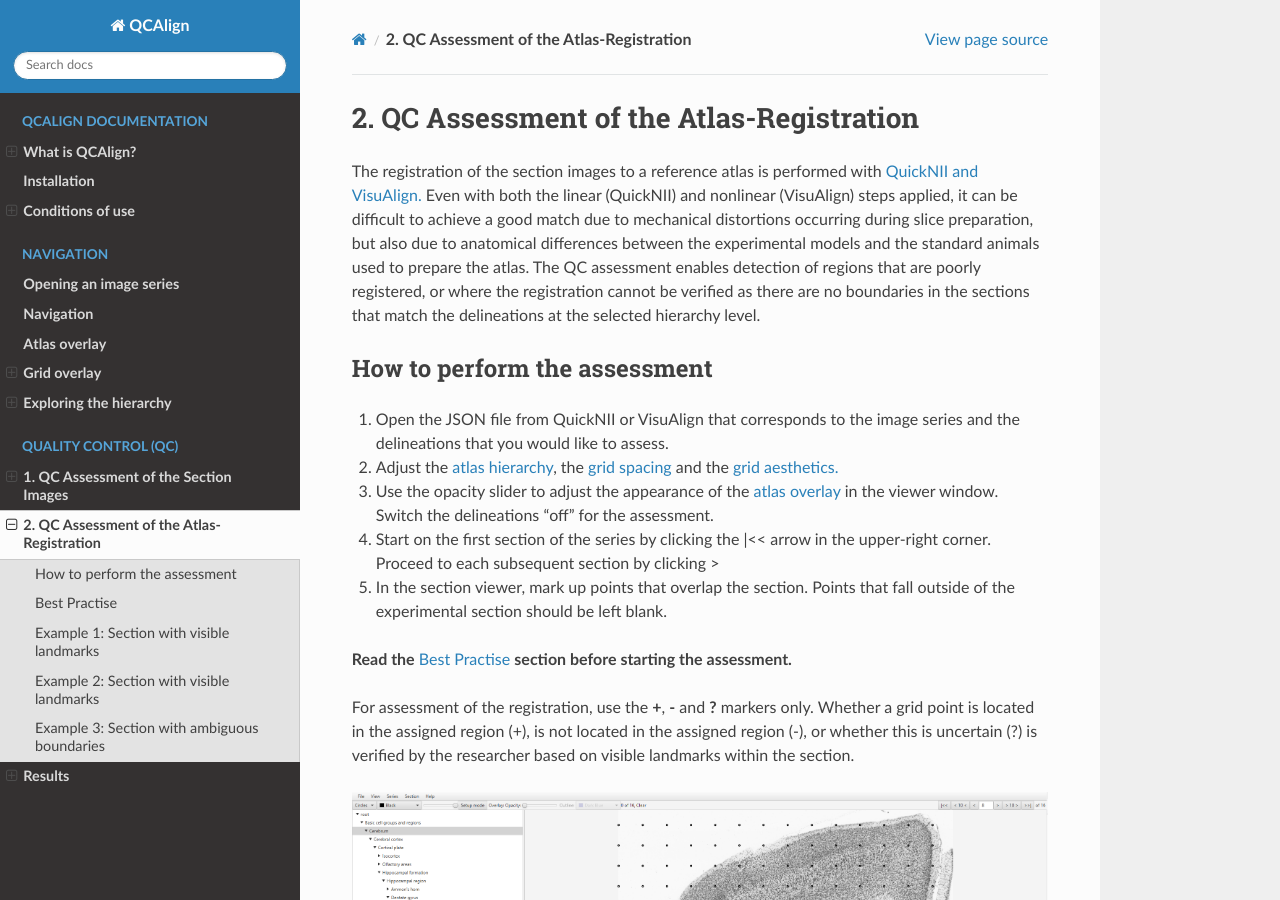
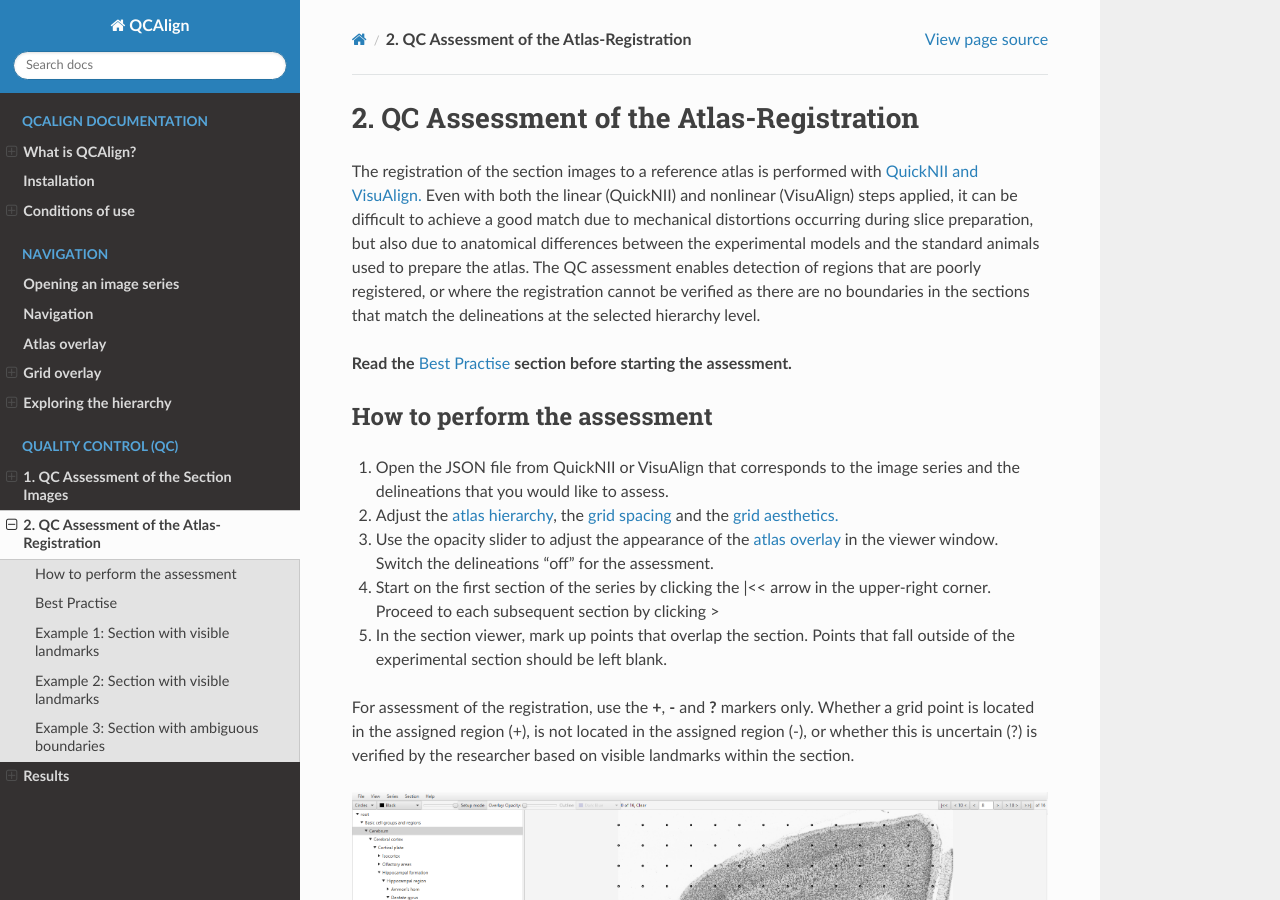
Before and after one commit to Neural-Systems-at-UIO/QCAlign, a Sphinx documentation site: the page built from docs/QCatlasmaps.rst, in a window 1280 px wide and 900 px high. Built offline with Sphinx 7.4.7 and the Read the Docs theme 2.0.0, drawn with Linux system fonts in a browser that asks for light colours; part of the change alters nothing that is shown.

```diff
--- a/docs/QCatlasmaps.rst
+++ b/docs/QCatlasmaps.rst
@@ -2,6 +2,8 @@
 =========================================================
 
 The registration of the section images to a reference atlas is performed with `QuickNII and VisuAlign. <https://ebrains.eu/service/quicknii-and-visualign/>`_ Even with both the linear (QuickNII) and nonlinear (VisuAlign) steps applied, it can be difficult to achieve a good match due to mechanical distortions occurring during slice preparation, but also due to anatomical differences between the experimental models and the standard animals used to prepare the atlas. The QC assessment enables detection of regions that are poorly registered, or where the registration cannot be verified as there are no boundaries in the sections that match the delineations at the selected hierarchy level.
+
+**Read the** `Best Practise <https://qcalign.readthedocs.io/en/latest/QCatlasmaps.html#best-practise>`_ **section before starting the assessment.**
 
 How to perform the assessment
 ------------------------------
@@ -15,8 +17,6 @@ How to perform the assessment
 4. Start on the first section of the series by clicking the \|<< arrow in the upper-right corner. Proceed to each subsequent section by clicking >
 
 5. In the section viewer, mark up points that overlap the section. Points that fall outside of the experimental section should be left blank.
-
-**Read the** `Best Practise <https://qcalign.readthedocs.io/en/latest/QCatlasmaps.html#best-practise>`_ **section before starting the assessment.**
 
 For assessment of the registration, use the **+**, **-** and **?** markers only. Whether a grid point is located in the assigned region (+), is not located in the assigned region (-), or whether this is uncertain (?) is verified by the researcher based on visible landmarks within the section.
 
```
